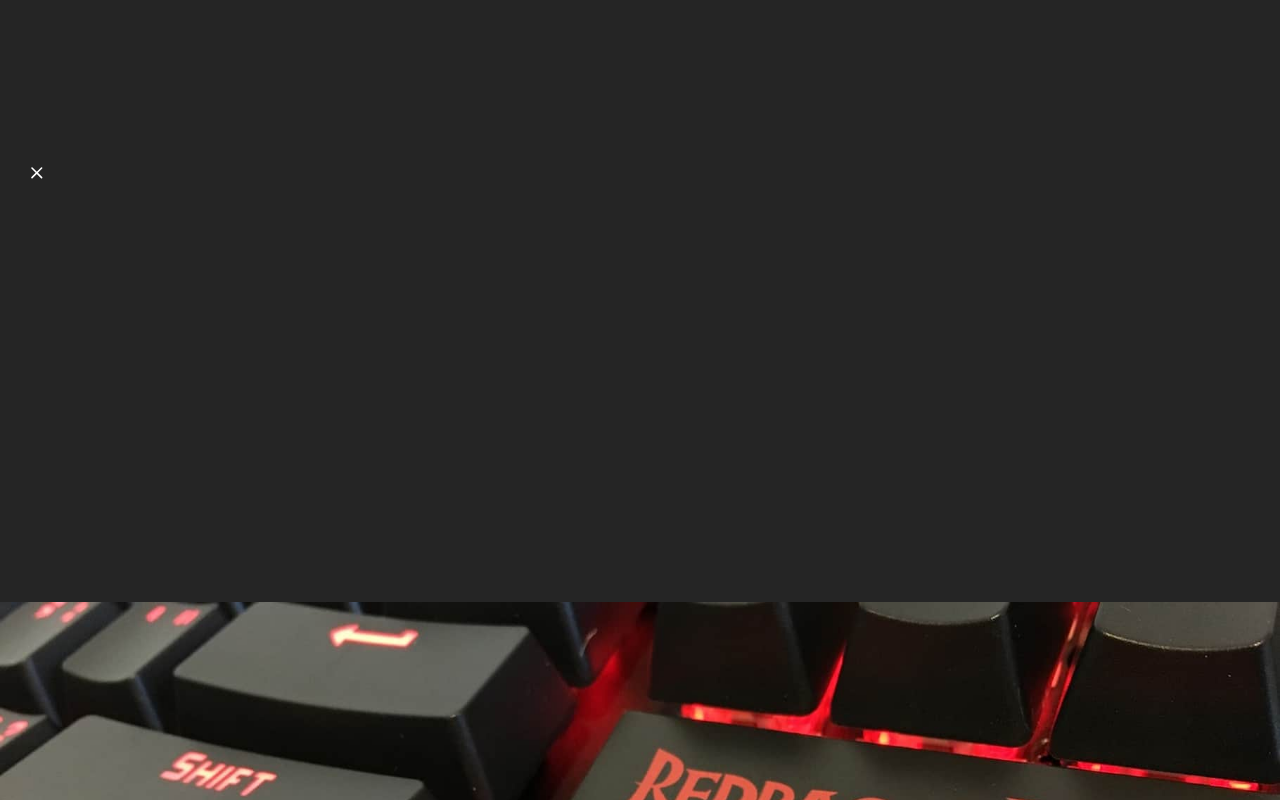
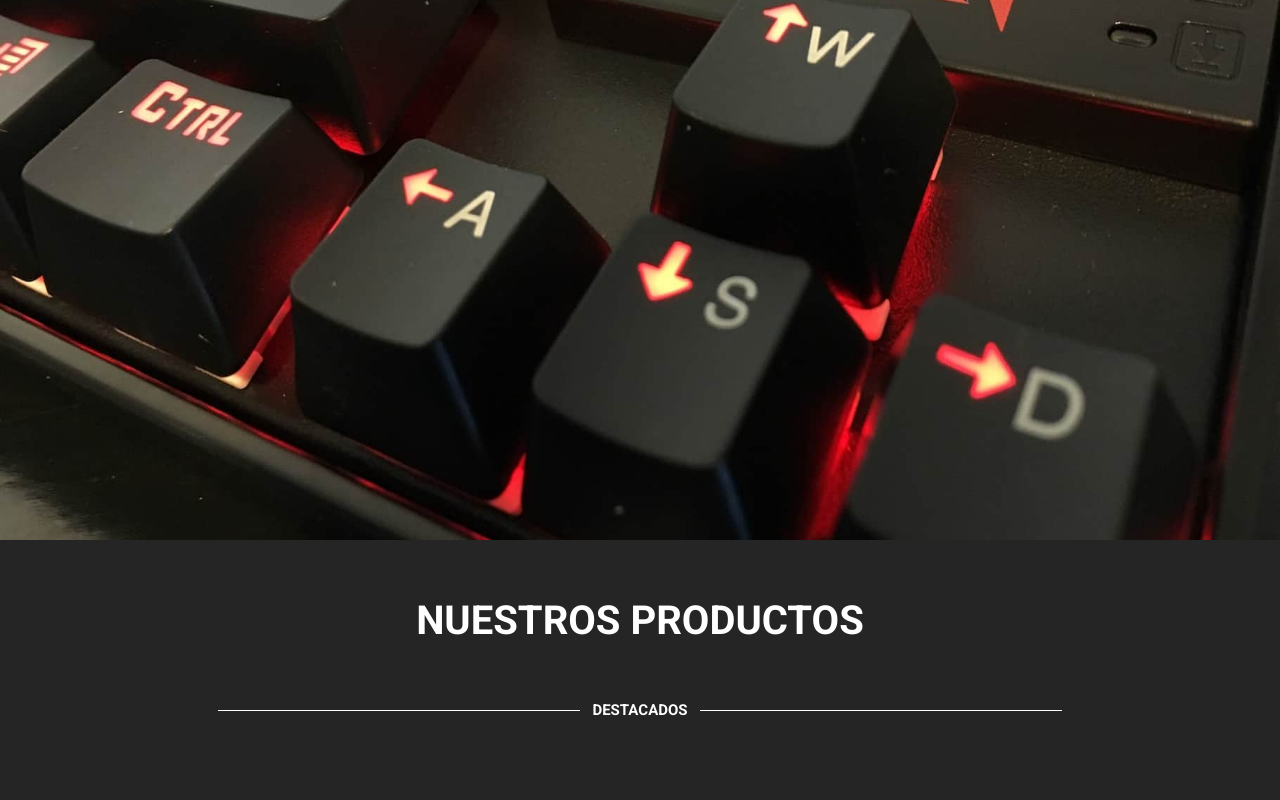
Before and after one commit to JuanPineda115/RedragonClone, a React app: page / in a window 1280 px wide. Shown: the part 260-1060 px from the top of the page. After the commit the page ends 1015 px from the top, so only its background shows below. Built offline with nearby package versions, Linux system fonts and the light colour scheme.

Commit message:
avances con productos

```diff
--- a/src/App.js
+++ b/src/App.js
@@ -4,11 +4,12 @@ import ReactDOM from 'react-dom';
 import SideBar from './components/sideBar';
 import Header from './components/header'
 import BigIm from './components/bigImage'
+import ProdTitle from './components/prodsTitle'
 
 ReactDOM.render(
 <>
     <Header></Header>
-    <SideBar></SideBar>
     <BigIm></BigIm>
+    <ProdTitle></ProdTitle>
 </>
     , document.getElementById("root"));
--- /dev/null
+++ b/src/components/prodsTitle.js
@@ -0,0 +1,24 @@
+import React from 'react';
+import ReactDOM from 'react-dom';
+
+class ProdTitle extends React.Component{
+    constructor(props){
+        super(props);
+    }
+    render(){
+        return(
+            <div className="prodWrap">
+                <div className="prodTitle">
+                    <h2>NUESTROS PRODUCTOS</h2>
+                    <div className="separator">
+                        <div className="sep"></div>
+                        <h4>DESTACADOS</h4>
+                        <div className="sep"></div>
+                    </div>
+                </div>
+            </div>
+        );
+    }
+}
+
+export default ProdTitle;
--- a/src/main.sass
+++ b/src/main.sass
@@ -6,7 +6,8 @@ body
     margin: 0px
     display: flex
     background: #252525
-    font-family: Roboto condensed
+    font-family: Roboto
+    color: white
     font-size: 15px
     overflow-y: scroll
     overflow-x: hidden
@@ -17,7 +18,7 @@ body
 
 //sidebar
 .SBcontainer
-    display: flex
+    position: fixed
     color: #141414
     align-items: center
     margin-left: 0
@@ -46,7 +47,6 @@ body
     width: 25%
 
 .title
-    font-family: Roboto
     letter-spacing: 3px
     color: #fff
 
@@ -75,7 +75,7 @@ body
     height: 70px
     width: 200px
 
-//body of page
+//first image
 .bigIm
     width: calc(100vw)
     height: calc(100vh)
@@ -83,3 +83,35 @@ body
 .leImg
     width: 100%
     height: 100%
+
+//productos
+.prodWrap
+    font-size: 15px
+    font-style: normal
+    display: flex
+    width: calc(100vw)
+    padding-top: 35px
+    justify-content: center
+
+.prodTitle
+    width: 66%
+    text-align: center
+
+h2
+    color: #fff
+    font-size: 40px
+    border-top-style: none
+
+.separator
+    font-size: 15px
+    display: flex
+    justify-content: center
+
+.sep
+    background-color: #fff
+    align-self: center
+    height: 1px
+    width: 100%
+
+h4
+    padding: 0.8em
```
